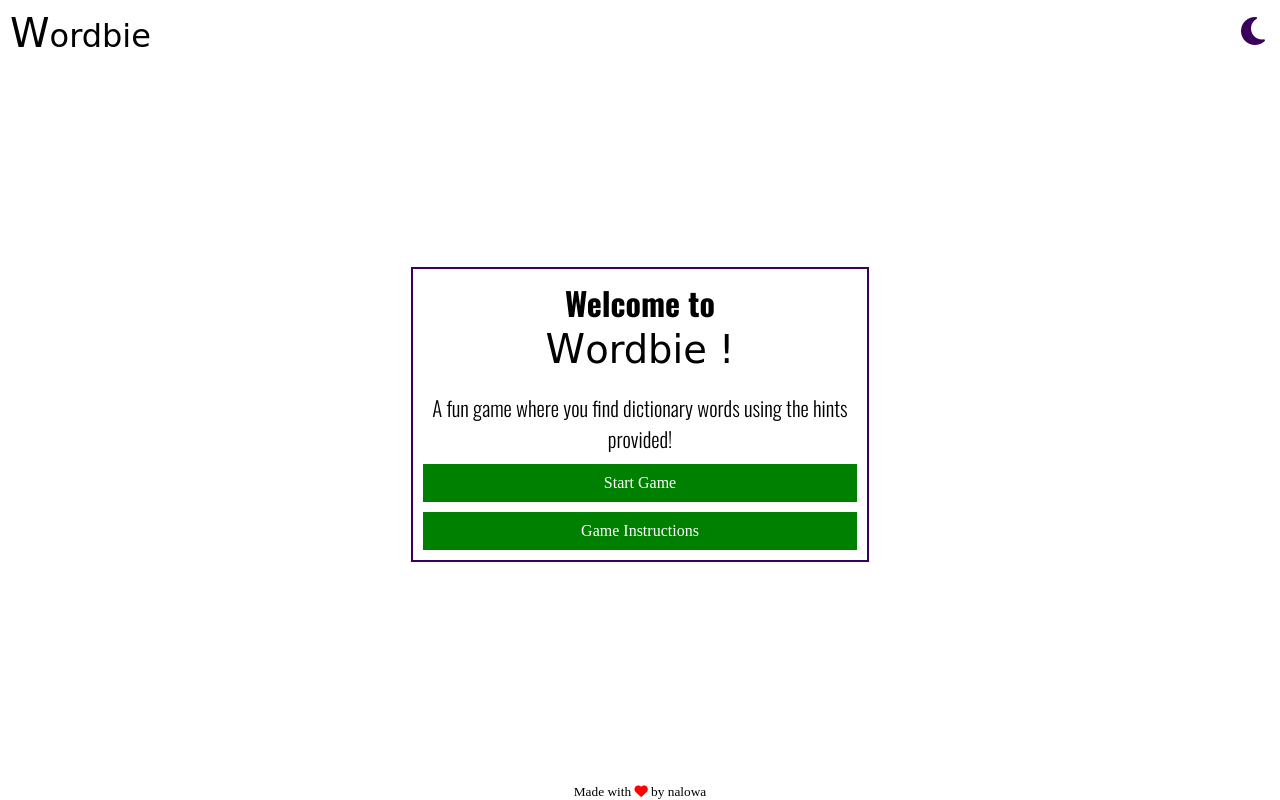
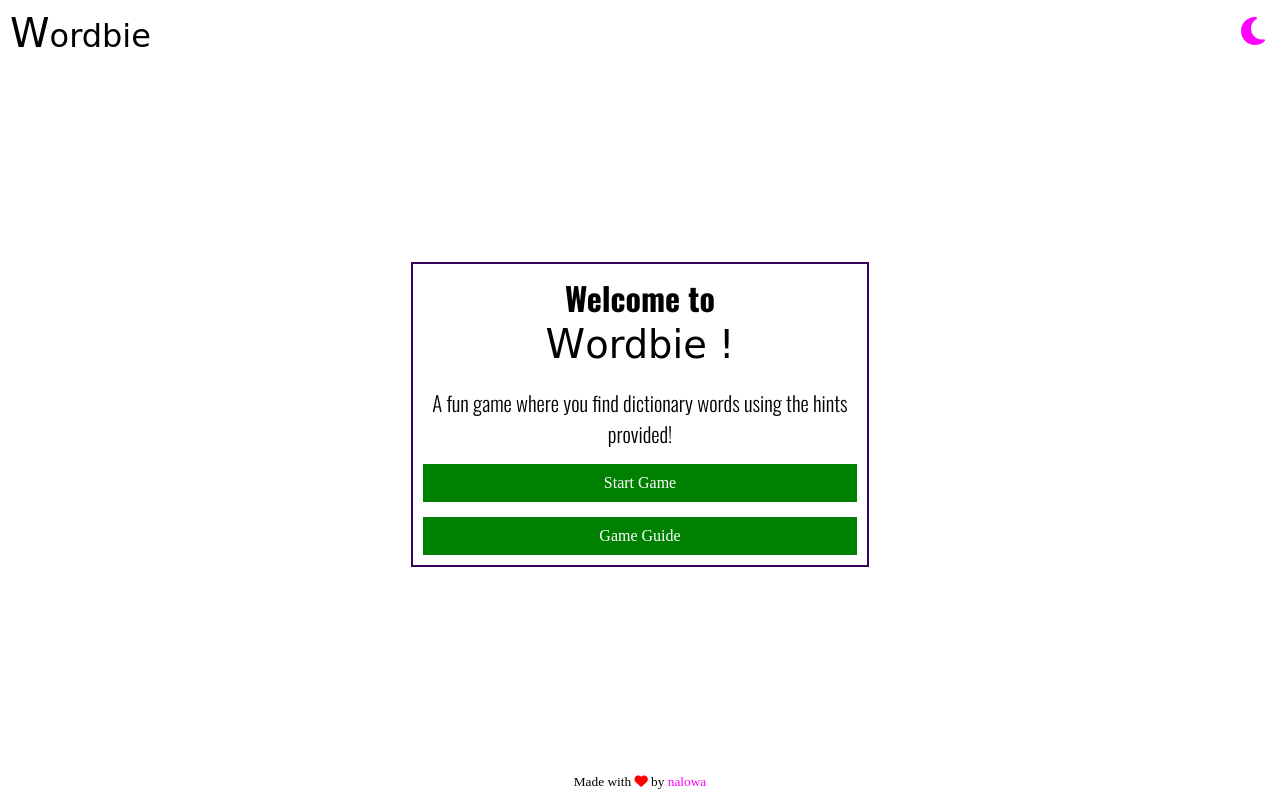
Before and after one commit to nalowageena/Find_the_word_game, a plain HTML site: page welcome/welcome.html in a window 1280 px wide. Both pictures are taken after a click on the icon 1253 px from the left and 34 px from the top of the page. Drawn offline with nearby package versions, Linux system fonts and the light colour scheme; a web font is replaced by a local one.

Commit message:
add header and footer to guide

```diff
--- a/style.css
+++ b/style.css
@@ -1,4 +1,5 @@
 :root, html{
+    --color-0: #ff00ff;
     --color-1: #3A015C;
     --color-2: #32004F;
     --color-3: #220135;
@@ -37,10 +38,10 @@ header{
 }
 header i.fa-moon{
     padding: 5px;
-    color: var(--color-1);
+    color: var(--color-0);
 }
 header i.fa-sun{
-    color: var(--color-1);
+    color: var(--color-0);
 }
 .game-name{
     font-family: 'Oleo Script Swash Caps', cursive;
@@ -52,10 +53,23 @@ main{
     grid-area: main;
     justify-self: center;
 }
+.btn{
+    text-align: center;
+    text-decoration: none;
+    color: white;
+    background-color: green;
+    padding: 10px;
+    display: block;
+    margin-top: 15px;
+}
 footer{
     grid-area: footer;
     align-self: flex-end;
     justify-self: center;
+    padding-bottom: 10px;
+}
+footer span{
+    color: var(--color-0);
 }
 i.fa-heart{
     color: red;
--- a/welcome/style.css
+++ b/welcome/style.css
@@ -23,11 +23,3 @@ h2{
     font-weight: 300;
     font-size: 1.3rem;
 }
-main div a {
-    text-decoration: none;
-    color: white;
-    background-color: green;
-    padding: 10px;
-    display: block;
-    margin-top: 10px;
-}
--- a/welcome/welcome.html
+++ b/welcome/welcome.html
@@ -28,8 +28,8 @@
         <div>
             <h1>Welcome to <span class="game-name">Wordbie !</span></h1>
             <h2>A fun game where you find dictionary words using the hints provided!</h2>
-            <a href="../game/index.html">Start Game</a>
-            <a href="../game-instruc/game-instruc.html">Game Instructions</a>
+            <a href="../game/index.html" class="btn">Start Game</a>
+            <a href="../game-instruc/game-instruc.html" class="btn">Game Guide</a>
         </div>
     </main>
     <footer>
```
Also changed, not shown: game-instruc/game-instruc.html (+20 -1 lines).
